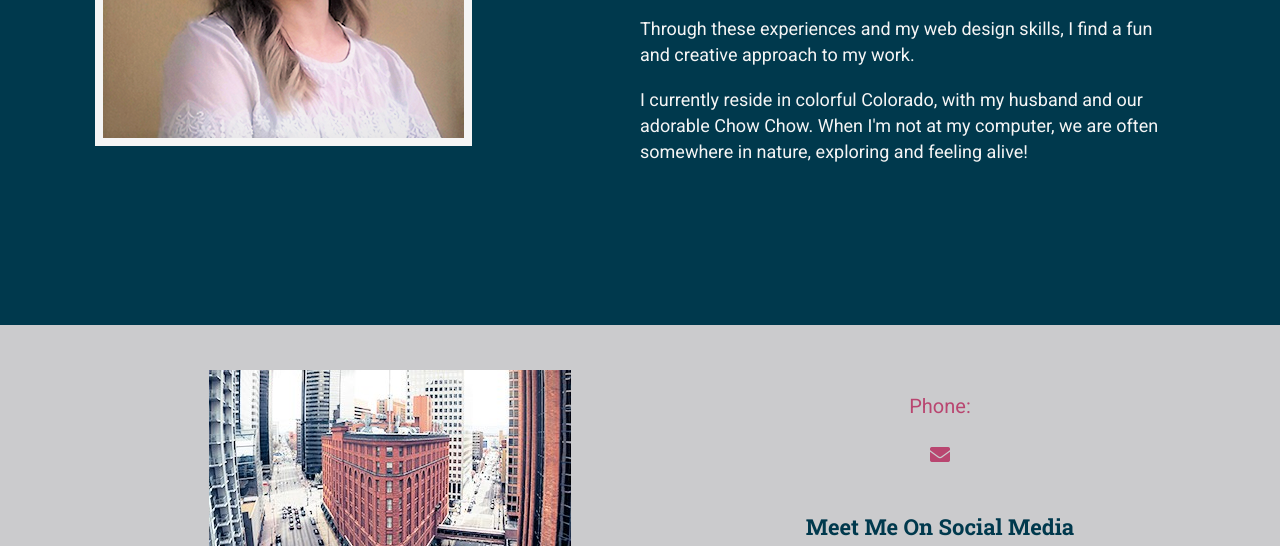
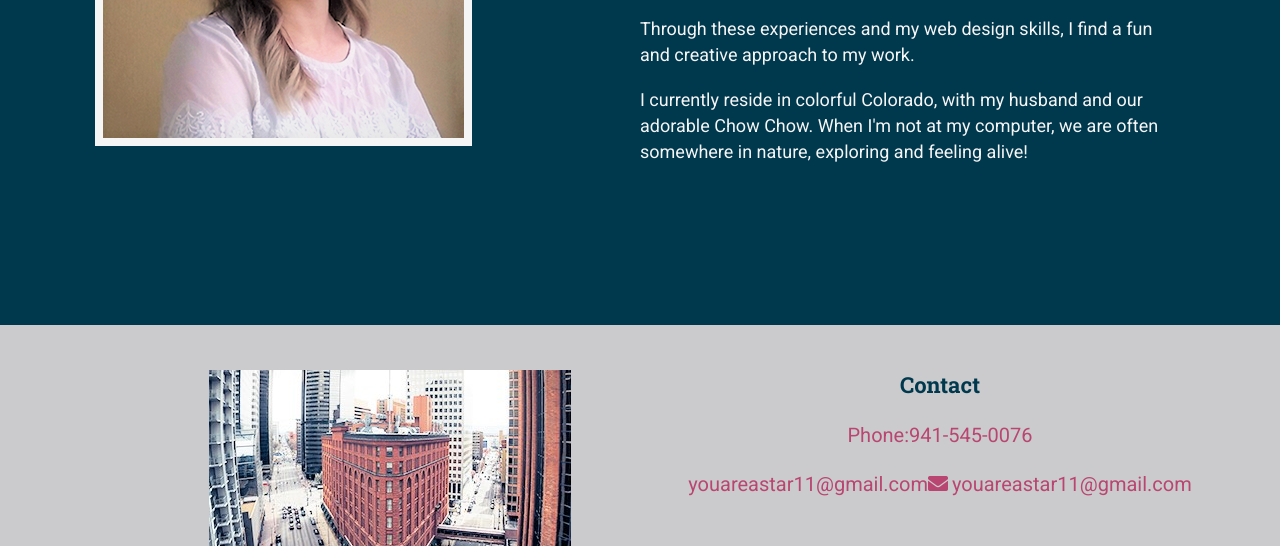
Before and after one commit to LaycH/first-milestone, a plain HTML site: page index.html in a window 1280 px wide. Shown: the part 2615-3161 px from the top of the page. Drawn offline with Linux system fonts and the light colour scheme; a web font is replaced by a local one.

Commit message:
updated contact

```diff
--- a/index.html
+++ b/index.html
@@ -92,10 +92,10 @@
                     </div>
                 </div>
                 <div class="half-width">
-                    <h2></h2>
-                        <p>Phone:</p>
-                        <a href="mailto:"><i class="fas fa-envelope"></i></a>
-                        <a href="mailto:"> </a><br>
+                    <h2>Contact</h2>
+                        <p>Phone:941-545-0076</p>
+                        <a href="mailto:youareastar11@gmail.com">youareastar11@gmail.com<i class="fas fa-envelope"></i></a>
+                        <a href="mailto:youareastar11@gmail.com">youareastar11@gmail.com</a><br>
                         <h2>Meet Me On Social Media</h2>
                             <ul>
                                 <li><a href="https://www.instagram.com/layc_h/" target="_BLANK"><i class="fab fa-instagram"></i></a></li>
```
